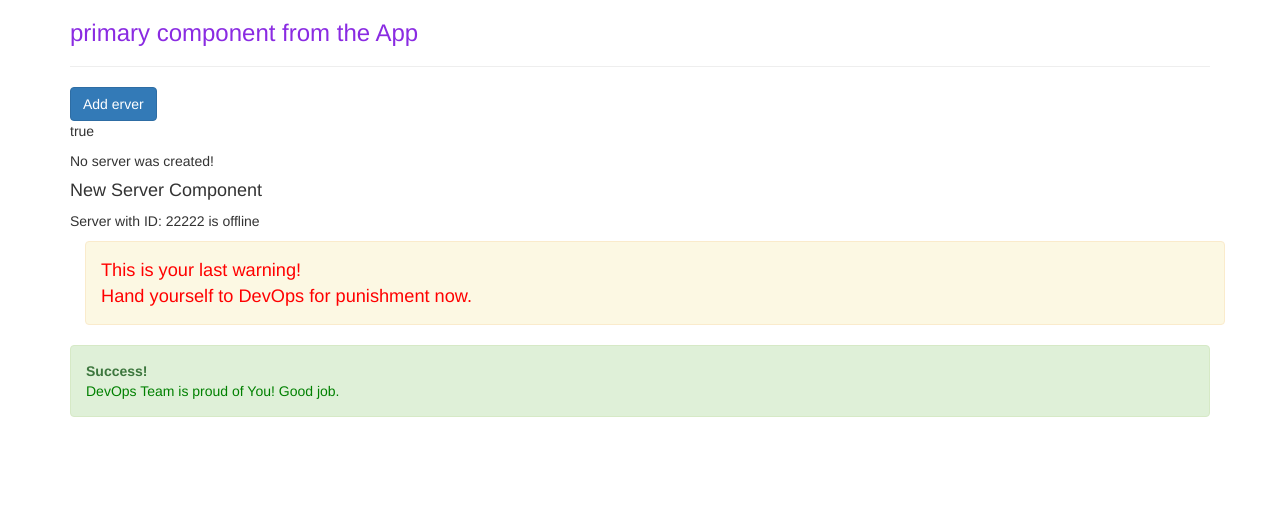
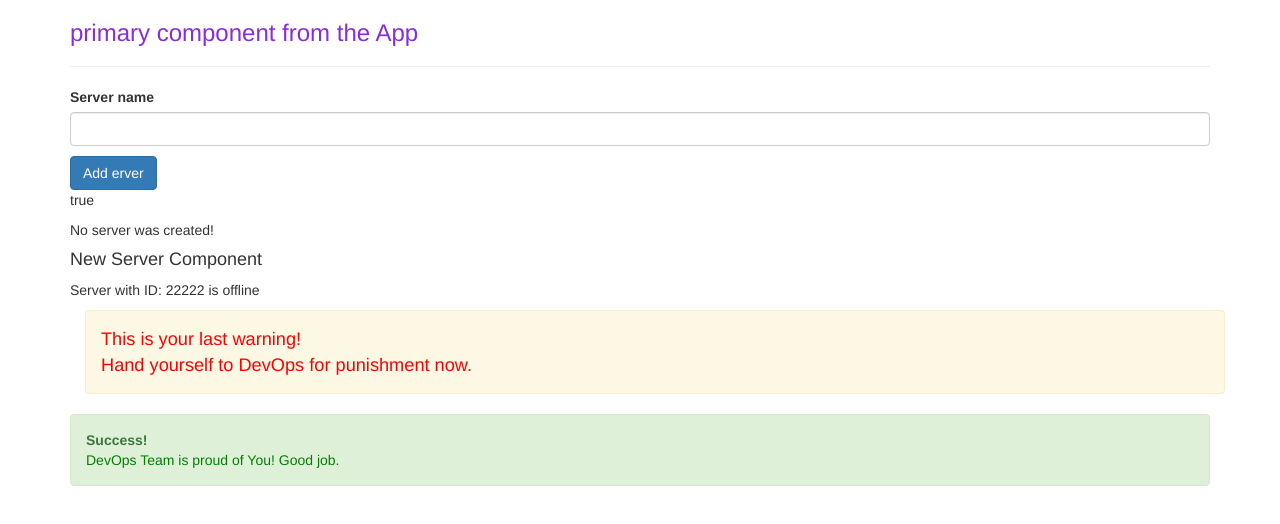
Before and after one commit to SuperJaba/angularCourseUDEMY, an Angular app: page / in a window 1280 px wide. Shown: the top 524 px of the page. Built offline with nearby package versions, Linux system fonts and the light colour scheme.

Commit message:
DATA BINDING FROM INPUT WITH ($value) EXAMPLE

```diff
--- a/src/app/servers/servers.component.html
+++ b/src/app/servers/servers.component.html
@@ -1,3 +1,8 @@
+<p>
+<label>Server name</label>
+<input type="text" class="form-control" (input)="onUpdateServerName($event)">
+</p>
+<p>{{ serverName }}</p>
 <button class="btn btn-primary" [disabled]="!allowNewServer" (click)="onCreateServer()">Add erver</button>
 <p [innerText]="allowNewServer"></p>
 <p>{{ serverCreationStatus }}</p>
--- a/src/app/servers/servers.component.ts
+++ b/src/app/servers/servers.component.ts
@@ -10,6 +10,7 @@
 export class ServersComponent implements OnInit {
   allowNewServer = false;
   serverCreationStatus = 'No server was created!';
+  serverName = '';
   constructor() {
     setTimeout(() => {
       this.allowNewServer = true;
@@ -23,4 +24,9 @@
     this.serverCreationStatus = 'Server was created!';
   }
 
+  onUpdateServerName(event: Event) {
+    this.serverName = (event.target as HTMLInputElement).value;
+    console.log(event);
+  }
+
 }
```
